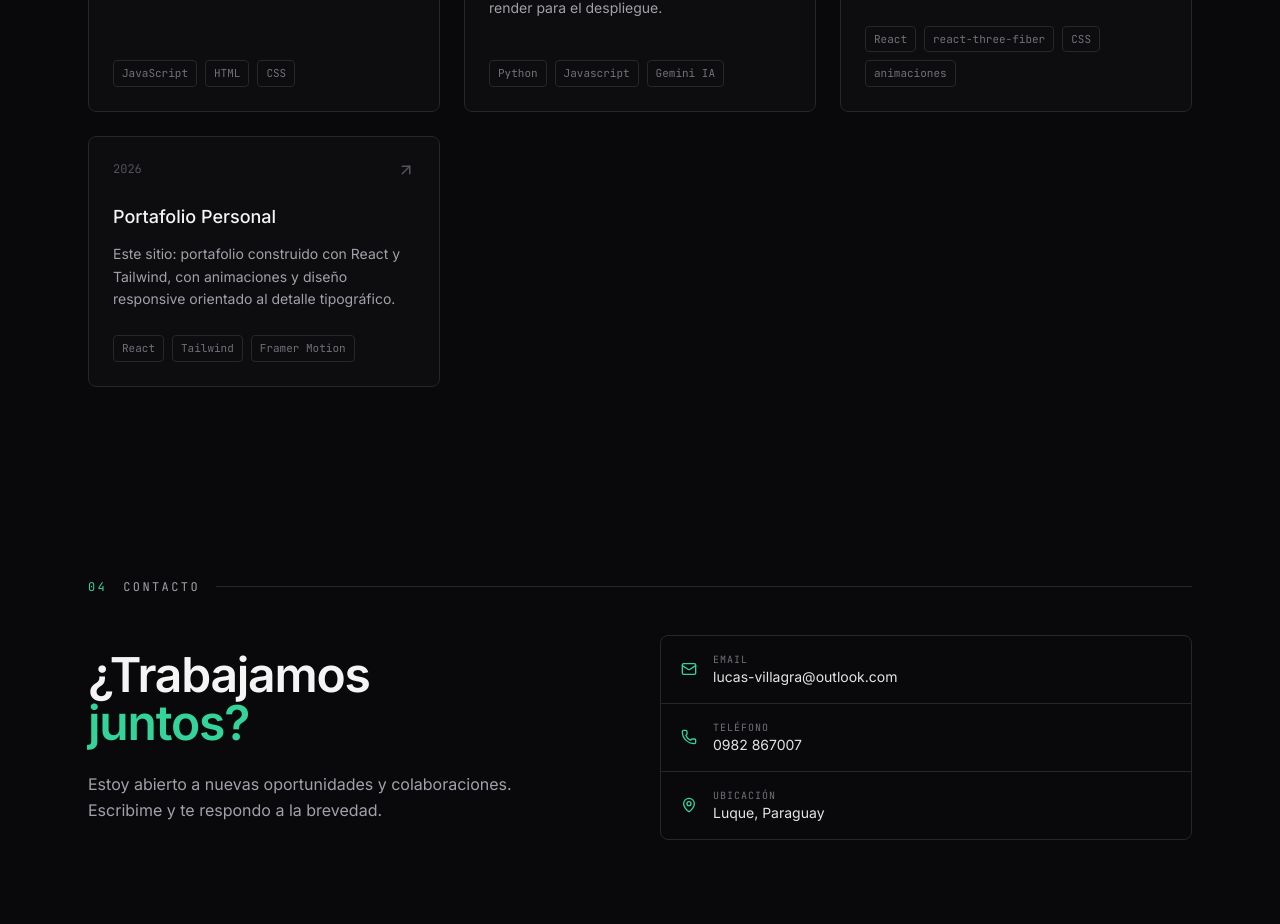
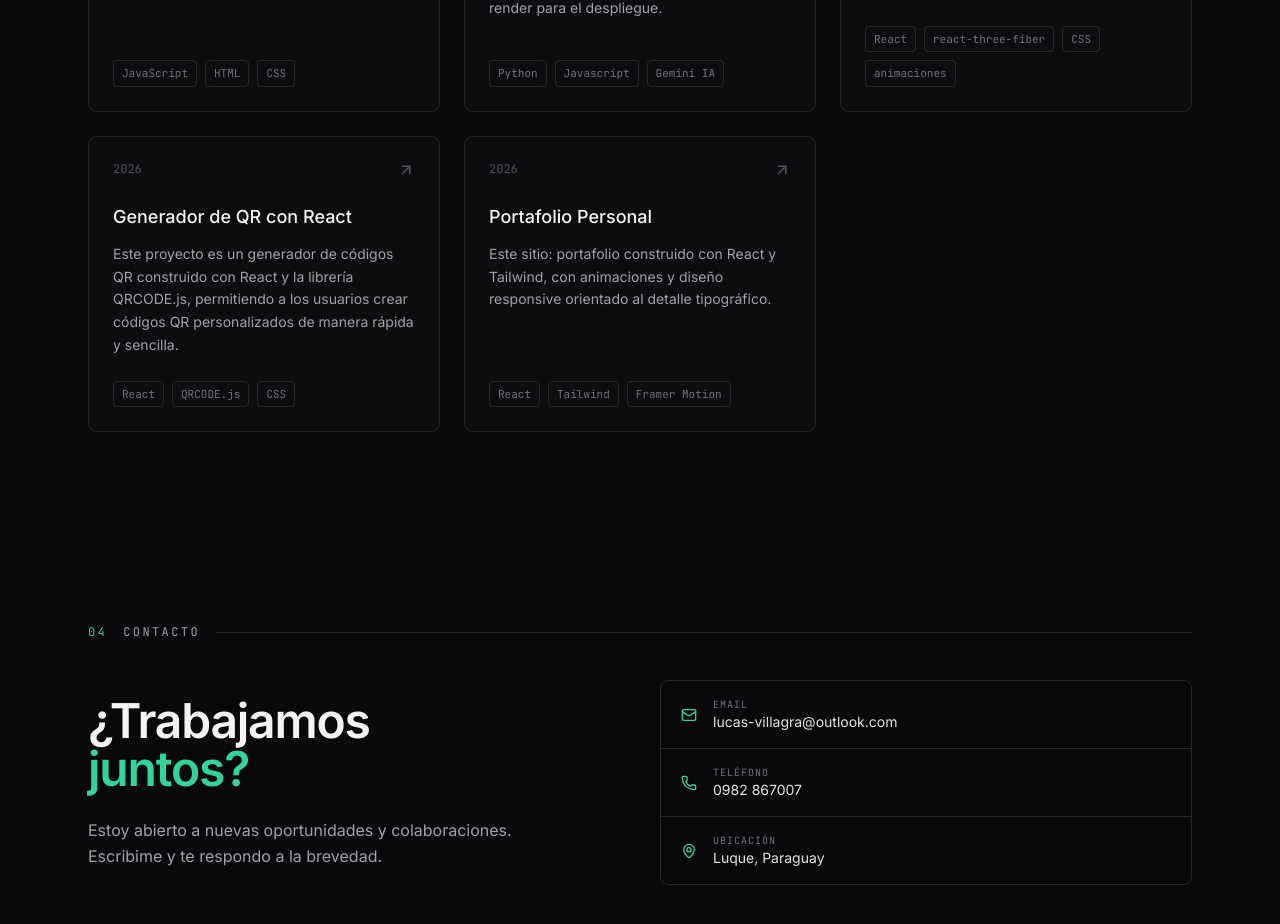
Before and after one commit to Prohgramer/mi-portafoliov2, a React (Vite) app: page / in a window 1280 px wide. Shown: the part 3200-4124 px from the top of the page. Built offline with nearby package versions, Linux system fonts and the light colour scheme.

Commit message:
agregar proyecto

```diff
--- a/src/portfolio.jsx
+++ b/src/portfolio.jsx
@@ -168,6 +168,14 @@ const PROJECTS = [
       'Con este proyecto me tome la libertad de explorar el mundo de la animación 3D en la web, utilizando React y Three.js para crear experiencias interactivas y visualmente atractivas.',
     tech: ['React', 'react-three-fiber', 'CSS','animaciones'],
     link: 'https://three-proyecto.vercel.app/',
+    year: '2026',
+  },
+  {
+    title: 'Generador de QR con React',
+    description:
+      'Este proyecto es un generador de códigos QR construido con React y la librería QRCODE.js, permitiendo a los usuarios crear códigos QR personalizados de manera rápida y sencilla.',
+    tech: ['React', 'QRCODE.js', 'CSS'],
+    link: 'https://generador-qr-pi.vercel.app/',
     year: '2026',
   },
   {
```
